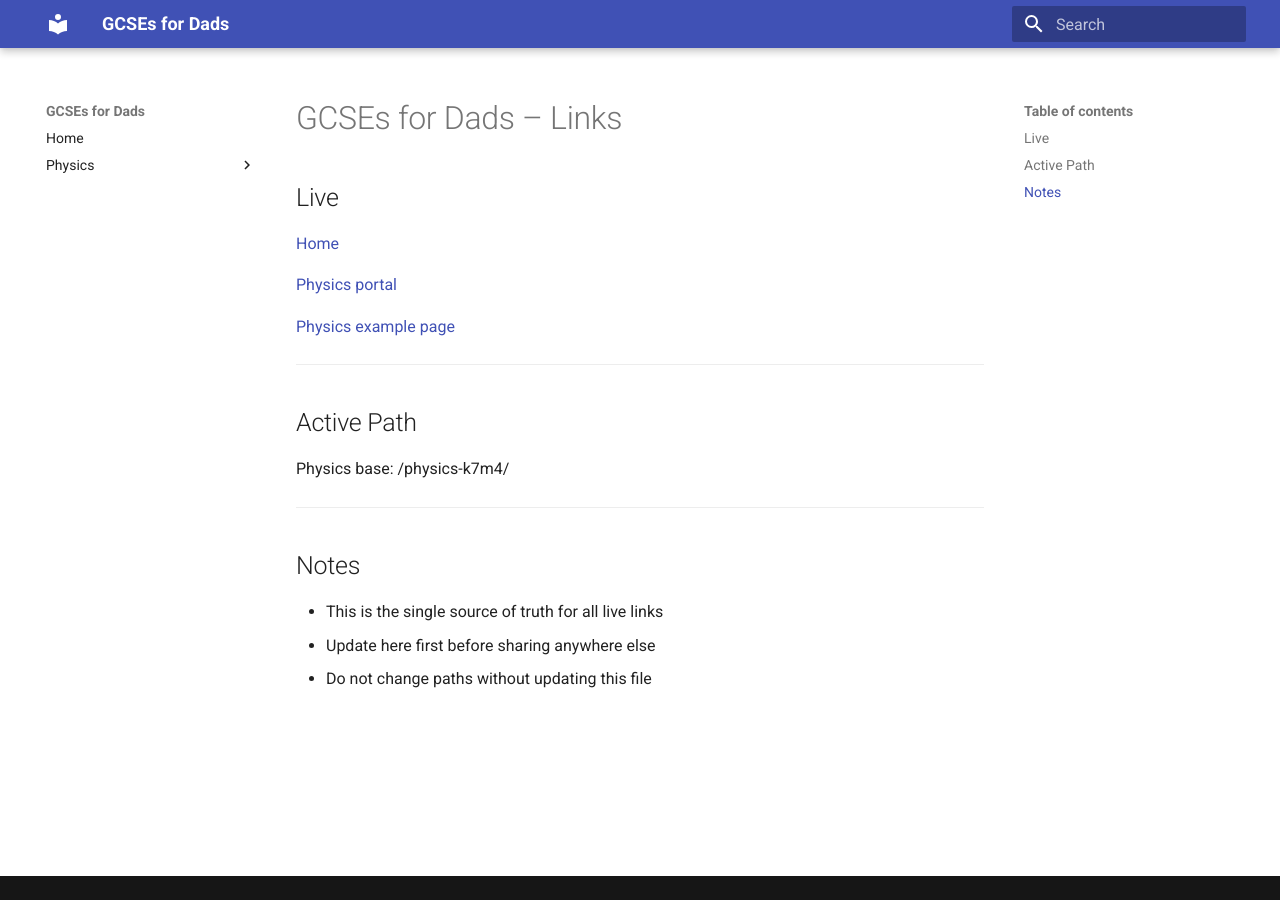
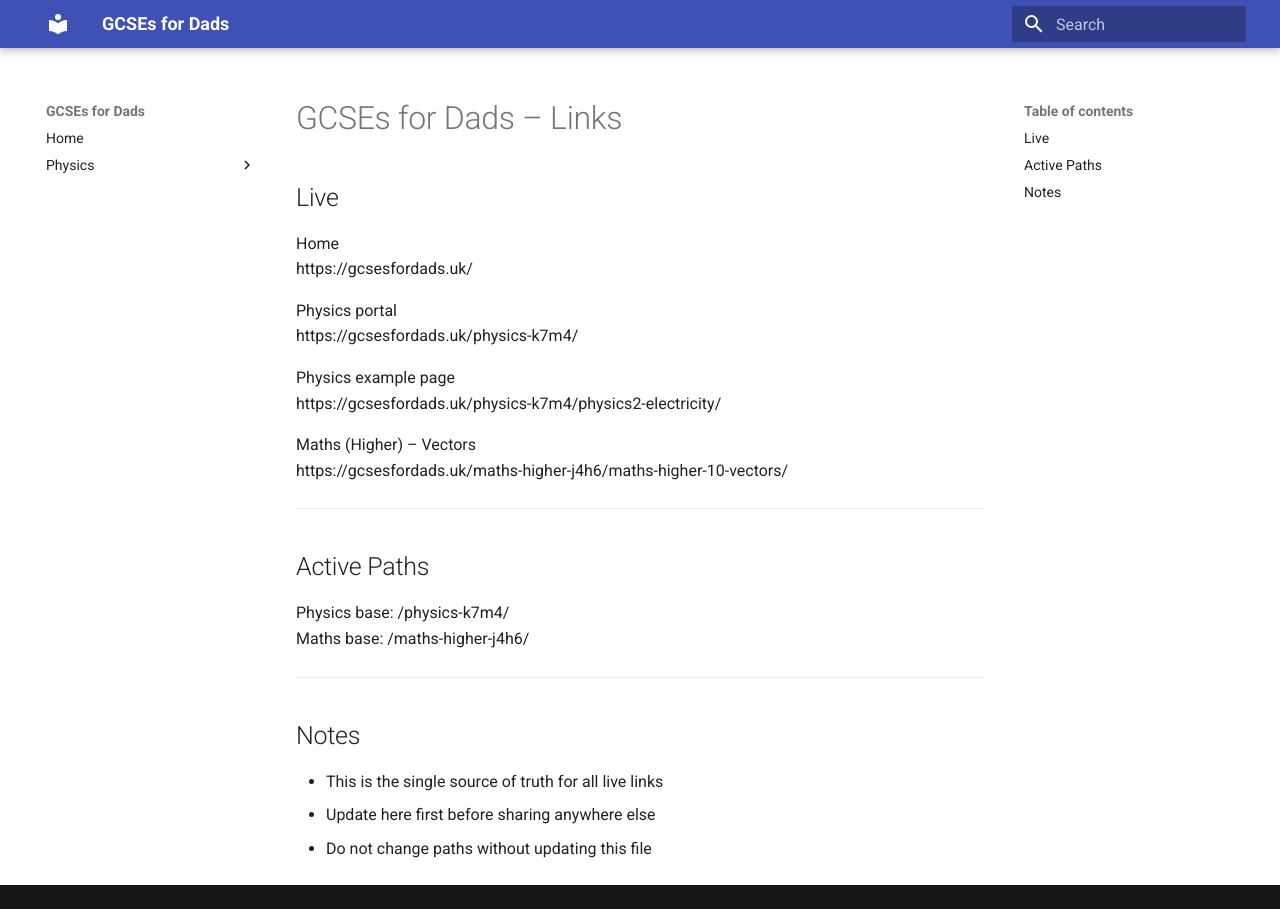
Before and after one commit to stuartharesnape/gcses-for-dads, an MkDocs documentation site: the page built from content/links.md, in a window 1280 px wide. Built offline with MkDocs 1.6.1 and Material for MkDocs 9.7.7, drawn with Linux system fonts in a browser that asks for light colours.

Commit message:
upadated links.md

```diff
--- a/content/links.md
+++ b/content/links.md
@@ -2,17 +2,24 @@
 
 ## Live
 
-[Home](https://gcsesfordads.uk/)
+Home
+https://gcsesfordads.uk/
 
-[Physics portal](https://gcsesfordads.uk/physics-k7m4/)
+Physics portal
+https://gcsesfordads.uk/physics-k7m4/
 
-[Physics example page](https://gcsesfordads.uk/physics-k7m4/physics2-electricity/)
+Physics example page
+https://gcsesfordads.uk/physics-k7m4/physics2-electricity/
+
+Maths (Higher) – Vectors
+https://gcsesfordads.uk/maths-higher-j4h6/maths-higher-10-vectors/
 
 ---
 
-## Active Path
+## Active Paths
 
 Physics base: /physics-k7m4/
+Maths base: /maths-higher-j4h6/
 
 ---
 
```
